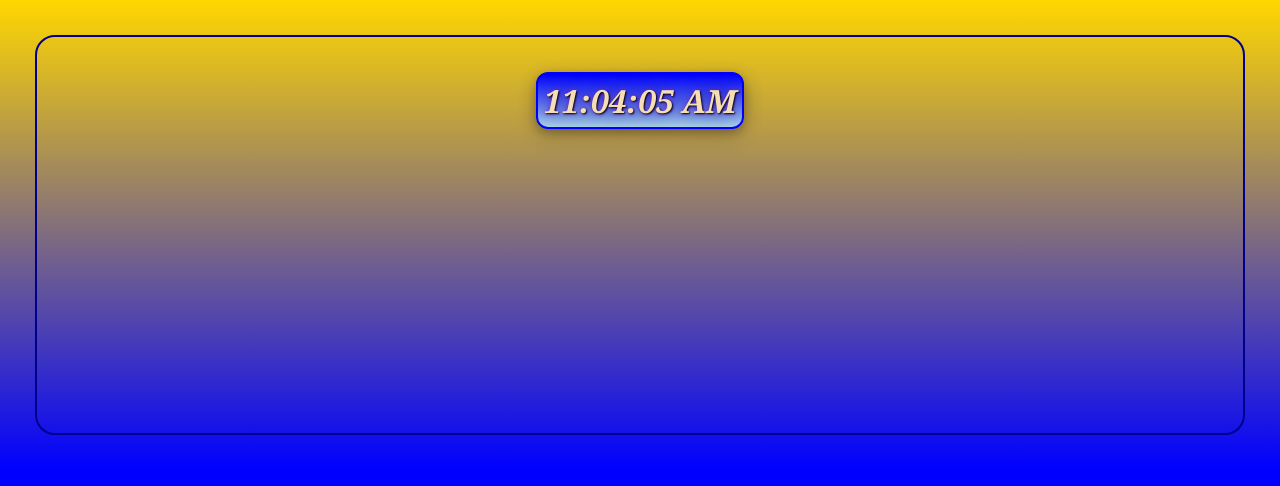
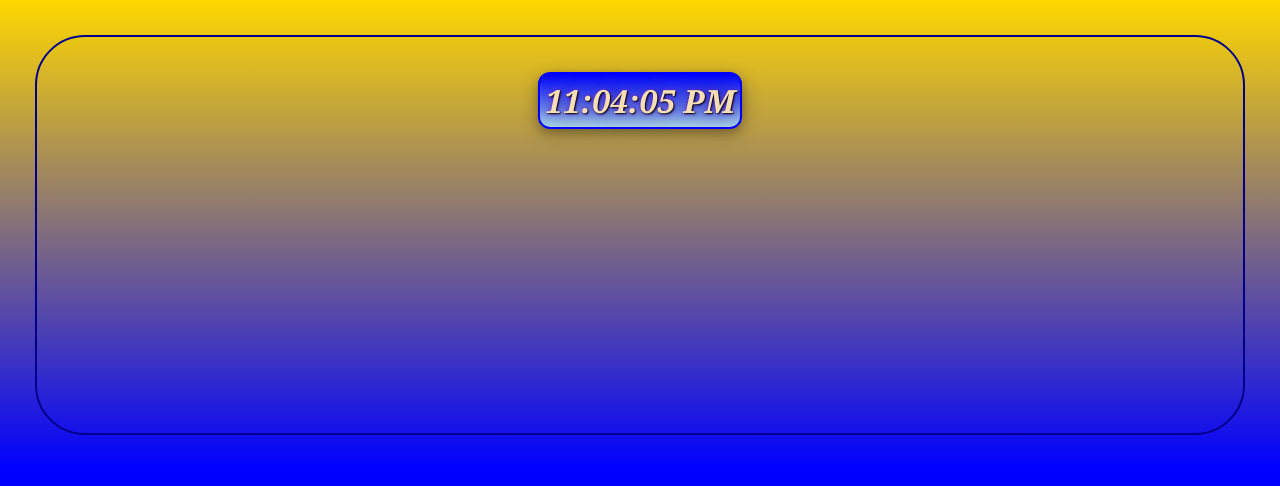
Before and after one commit to Tonichris01/digital-time, a plain HTML site: page index.html in a window 1280 px wide. Drawn offline with Linux system fonts and the light colour scheme.

Commit message:
fixing errors

```diff
--- a/app.js
+++ b/app.js
@@ -7,7 +7,7 @@ function update() {
     var mins = d.getMinutes();
     var secs = d.getSeconds();
     var period = ""
-    if (hrs > 12) {
+    if (hrs => 12) {
         period = "pm"
     } else {
         period = "am"
--- a/style.css
+++ b/style.css
@@ -11,7 +11,7 @@ body {
     background-position: center;
     background-size: cover;
     border: 2px solid darkblue;
-    border-radius: 20px;
+    border-radius: 50px;
     background-color: blue;
     background-position: center;
 }
```
